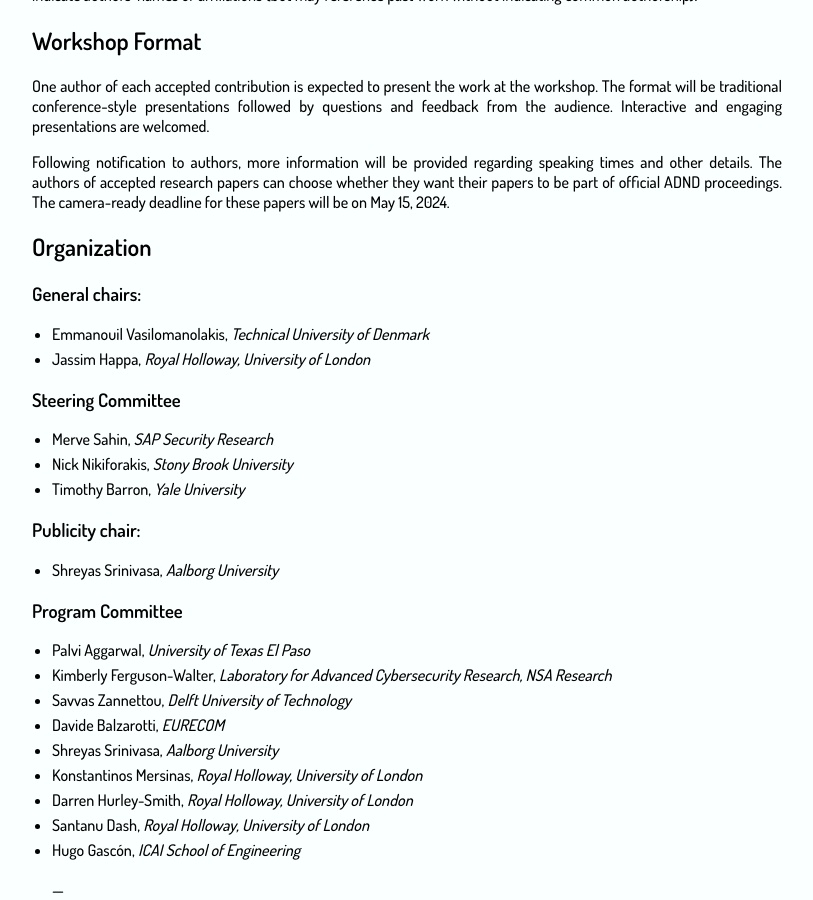
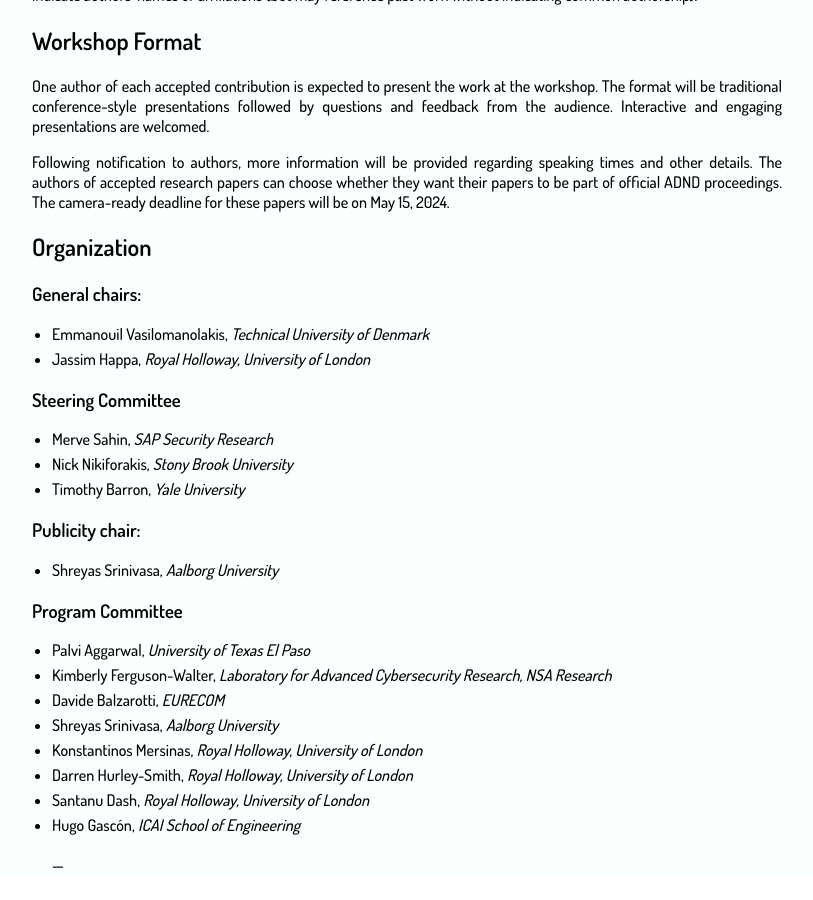
Before and after one commit to BillyPragSec/billypragsec.github.io, a Jekyll site: the page built from index.md, in a window 1280 px wide and 900 px high, scrolled down 2561 px. Shown: the whole window, without its empty margins (233-1046 px from the left). Built offline with Jekyll 4.4.1, drawn with Linux system fonts in a browser that asks for light colours; our own code applies the rules of GitHub Pages for plain Markdown files; after the commit the page ends 3436 px from its top, so only the background shows below that.

Commit message:
Update index.md

```diff
--- a/index.md
+++ b/index.md
@@ -151,7 +151,6 @@ Following notification to authors, more information will be provided regarding s
 ### Program Committee
 * Palvi Aggarwal, _University of Texas El Paso_
 * Kimberly Ferguson-Walter, _Laboratory for Advanced Cybersecurity Research, NSA Research_
-* Savvas Zannettou, _Delft University of Technology_
 * Davide Balzarotti, _EURECOM_
 * Shreyas Srinivasa, _Aalborg University_
 * Konstantinos Mersinas, _Royal Holloway, University of London_
```
